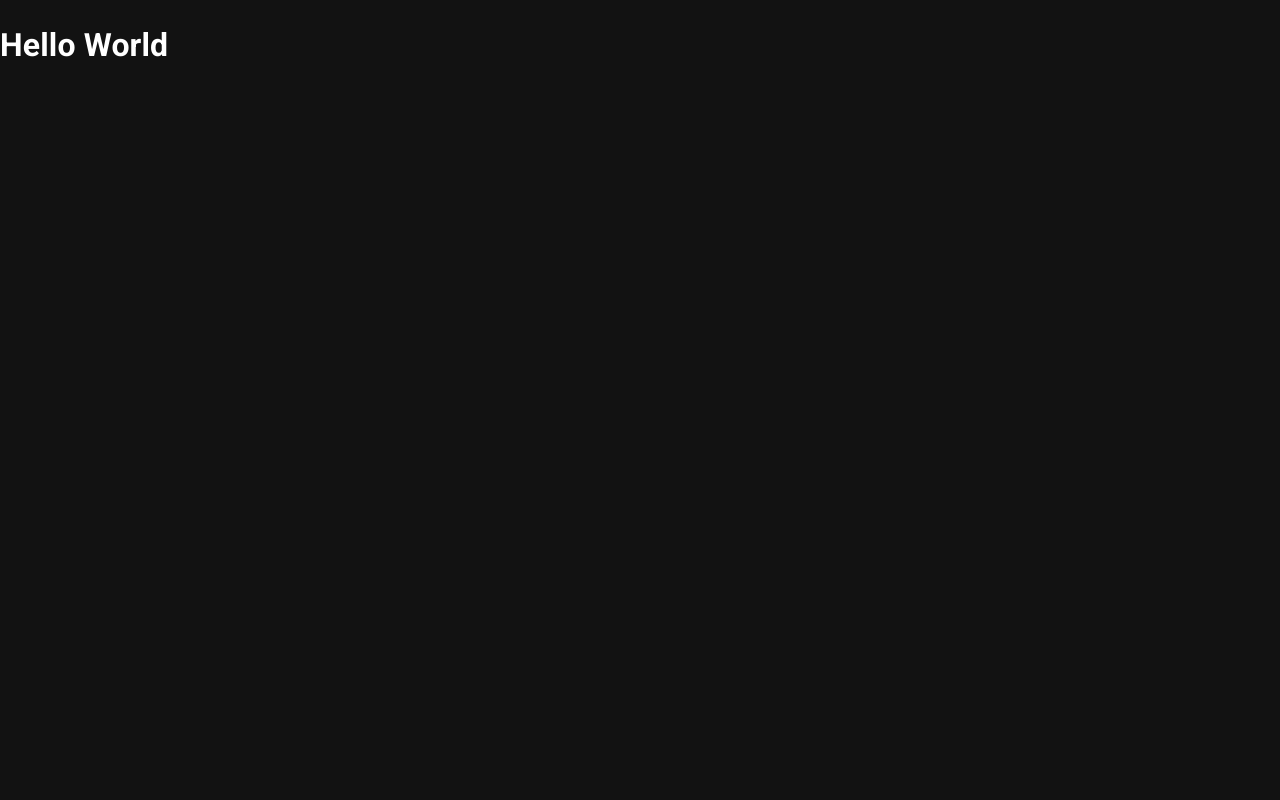
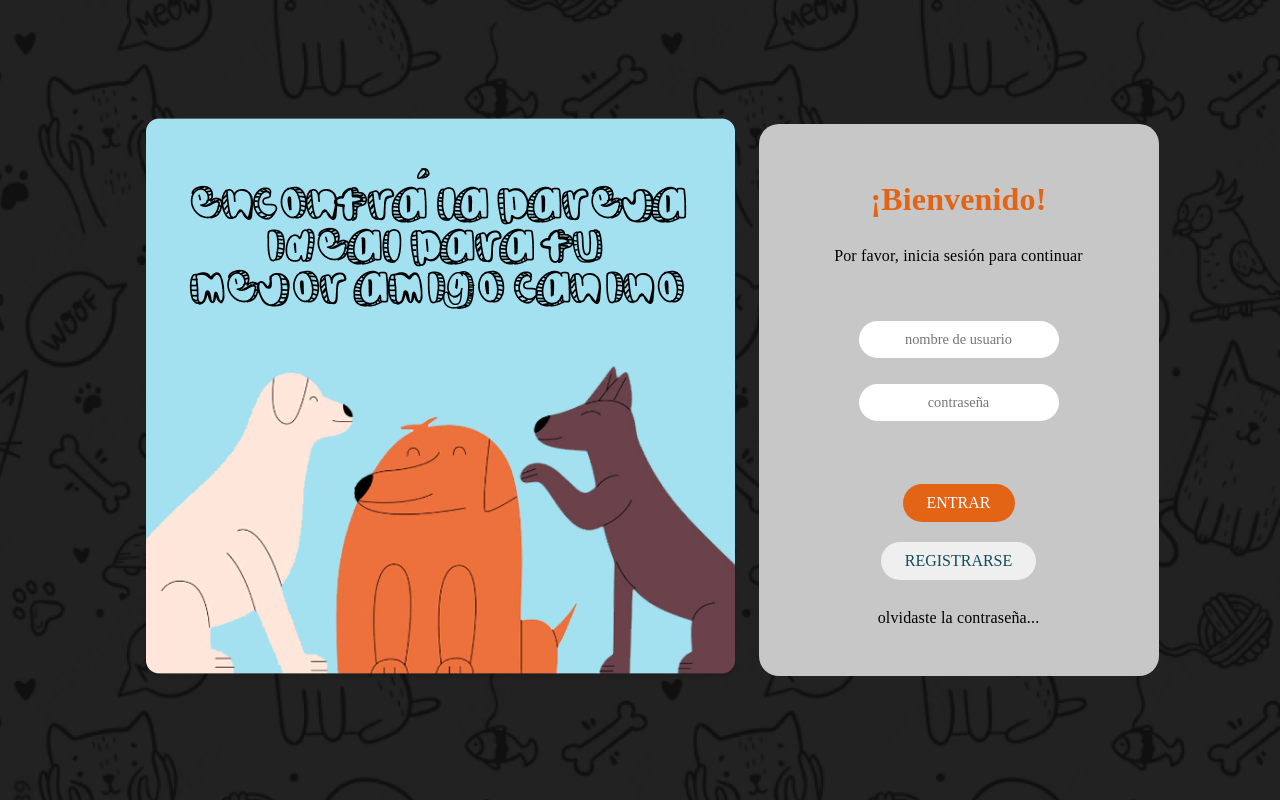
Before and after one commit to No-Country-simulation/c19-46-n-java-react, a React (Vite) app in the folder frontend/: page / in a window 1280 px wide. Built offline with nearby package versions, Linux system fonts and the light colour scheme.

Commit message:
creado formulario de registro

```diff
--- /dev/null
+++ b/frontend/src/App.css
@@ -0,0 +1,9 @@
+body {
+    background: url('./components/images/backgorund.png') no-repeat center center fixed;
+    background-size: cover;
+    display: flex;
+  }
+
+  .container {
+    align-items: center; /* Centra verticalmente los elementos */
+  }
--- a/frontend/src/App.jsx
+++ b/frontend/src/App.jsx
@@ -1,7 +1,13 @@
+import React from 'react';
+import LoginForm from './components/forms/LoginForm';
+import './App.css';
+
 function App() {
   return (
     <>
-      <h1>Hello World</h1>
+
+      <LoginForm />
+
     </>
   );
 }
--- /dev/null
+++ b/frontend/src/components/button/Button.css
@@ -0,0 +1,31 @@
+.btn {
+    font-family: Poppins;
+    text-align: center;
+    padding: 10px 24px;
+    font-size: 16px;
+    border: none;
+    border-radius: 64px;
+    cursor: pointer;
+    transition: background-color 0.3s ease;
+    margin: 10px;
+
+  }
+
+  .btn-primary {
+    color: #fff;
+    background-color: #E36414;
+  }
+
+  .btn-primary:hover {
+    color: black;
+    background-color: #F4C1A1;
+  }
+
+  .btn-secondary {
+    color: #0F4C5C;
+    border-color: #0F4C5C;
+  }
+
+  .btn-secondary:hover {
+    background-color: #94D1E1;
+  }
--- /dev/null
+++ b/frontend/src/components/button/Button.jsx
@@ -0,0 +1,14 @@
+import React from 'react';
+import './Button.css';
+
+const Button = ({ onClick, children, type = 'button', className = '' }) => {
+  return (
+    <button type={type}
+            onClick={onClick}
+            className={`btn ${className}`}>
+      {children}
+    </button>
+  );
+};
+
+export default Button;
--- /dev/null
+++ b/frontend/src/components/forms/LoginForm.css
@@ -0,0 +1,44 @@
+  .container {
+    font-family: Poppins;
+    display: flex;
+    align-items: stretch;
+    justify-content: center;
+    height: 100vh; /* Ocupa toda la altura de la ventana */
+  }
+
+  .image {
+    flex: 1;
+    display: flex;
+    align-items: center; /* Centra la imagen verticalmente */
+    justify-content: center; /* Centra la imagen horizontalmente */
+    padding: 20px;
+    max-width: 100%;
+    max-height: 100%; /* Asegura que la imagen no exceda el alto del contenedor */
+    height: auto;
+  }
+
+  .campo{
+    margin: 40px;
+  }
+
+  .form {
+    text-align: center;
+    background-color: #C7C7C7;
+    padding: 30px;
+    border-radius: 20px;
+    max-width: 400px; /* Ancho máximo del formulario */
+  }
+
+  body {
+    justify-content: center; /* Centra el formulario horizontalmente */
+    align-items: center; /* Centra el formulario verticalmente */
+    height: 100vh; /* Ocupa toda la altura de la ventana */
+  }
+
+  p {
+    color: black;
+  }
+
+  h1 {
+    color: #E36414 ;
+  }
--- /dev/null
+++ b/frontend/src/components/forms/LoginForm.jsx
@@ -0,0 +1,55 @@
+import React from 'react';
+import Button from '../button/Button';
+import './LoginForm.css';
+import Input from '../input/Input';
+import Inicio from '../images/Inicio.png';
+
+
+const LoginForm = () => {
+  const handleLogin = () => {
+    console.log('Entrar');
+  };
+
+  const handleRegister = () => {
+    console.log('Registrarse');
+  };
+
+  return (
+
+    <div className="container">
+      <div className="image">
+        <img src={Inicio} alt="Imagen de inicio"/>
+      </div>
+      <form className='form'>
+        <h1>¡Bienvenido!</h1>
+        <p>Por favor, inicia sesión para continuar</p>
+          <div className='campo'>
+            <Input
+              placeholder={"nombre de usuario"}>
+            </Input>
+
+            <Input
+              type={"password"}
+              placeholder={"contraseña"}>
+            </Input>
+          </div>
+
+        <div>
+          <Button onClick={handleLogin} className="btn-primary">
+          ENTRAR
+          </Button>
+        </div>
+
+        <div>
+          <Button onClick={handleRegister} className="btn-secondary">
+            REGISTRARSE
+          </Button>
+        </div>
+        <p>olvidaste la contraseña...</p>
+      </form>
+    </div>
+
+  );
+};
+
+export default LoginForm;
--- /dev/null
+++ b/frontend/src/components/input/Input.css
@@ -0,0 +1,14 @@
+.input {
+    font-family: Poppins;
+    font-size: 14.4px;
+    color: #8F8F8F;
+    text-align: center;
+    background-color: #ffffff;
+    border: none;
+    padding: 10px 15px;
+    margin: 13px;
+    border-radius: 56px;
+    max-width: 200px;
+    width: 100%;
+
+}
--- /dev/null
+++ b/frontend/src/components/input/Input.jsx
@@ -0,0 +1,14 @@
+import React from 'react';
+import './Input.css';
+
+const Input = ({ type, placeholder}) => {
+  return (
+    <input
+      type={type}
+      placeholder={placeholder}
+      className={"input"}
+    />
+  );
+};
+
+export default Input;
```
Also changed, not shown: frontend/src/components/images/Inicio.png (added), frontend/src/components/images/backgorund.png (added).
